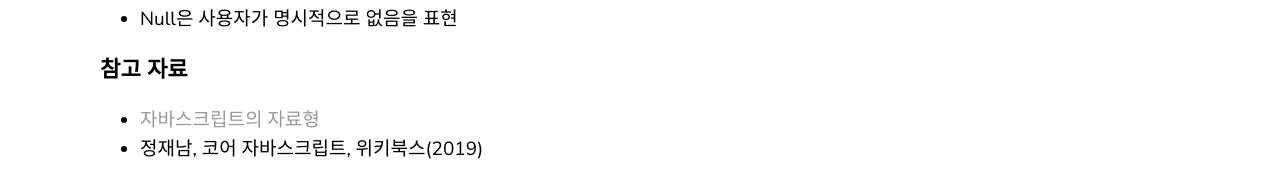
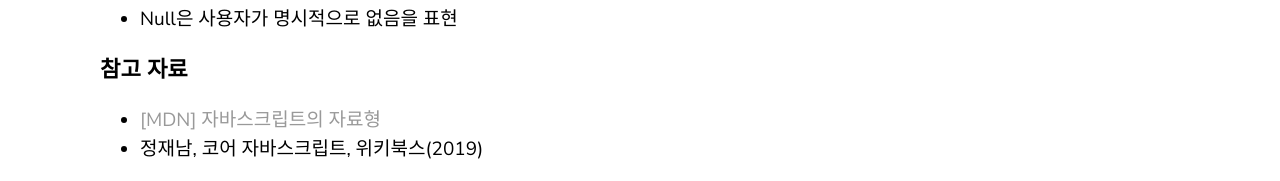
Before and after one commit to mingeon-dev/mingeon-dev.github.io, a Jekyll site: the page built from _posts/2020-05-21-data-type.markdown, in a window 1280 px wide. Shown: the part 1184-1365 px from the top of the page. Built offline with Jekyll 4.4.1, drawn with Linux system fonts in a browser that asks for light colours.

Commit message:
fix: 참고 자료 출처에 [MDN] 표기

```diff
--- a/_posts/2020-05-21-data-type.markdown
+++ b/_posts/2020-05-21-data-type.markdown
@@ -33,5 +33,5 @@ categories: JavaScript
 
 ### 참고 자료
 
-- [자바스크립트의 자료형](https://developer.mozilla.org/ko/docs/Web/JavaScript/Data_structures)
+- [[MDN] 자바스크립트의 자료형](https://developer.mozilla.org/ko/docs/Web/JavaScript/Data_structures)
 - 정재남, 코어 자바스크립트, 위키북스(2019)
```
